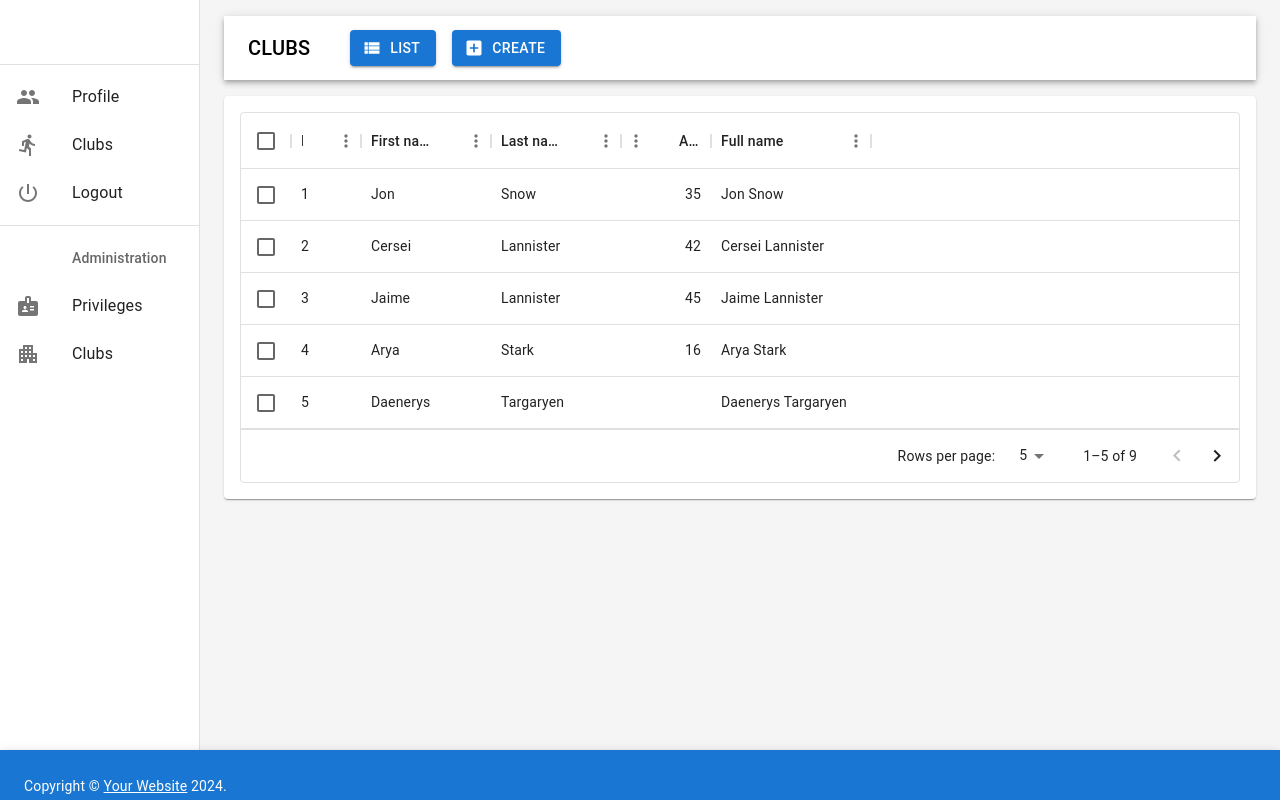
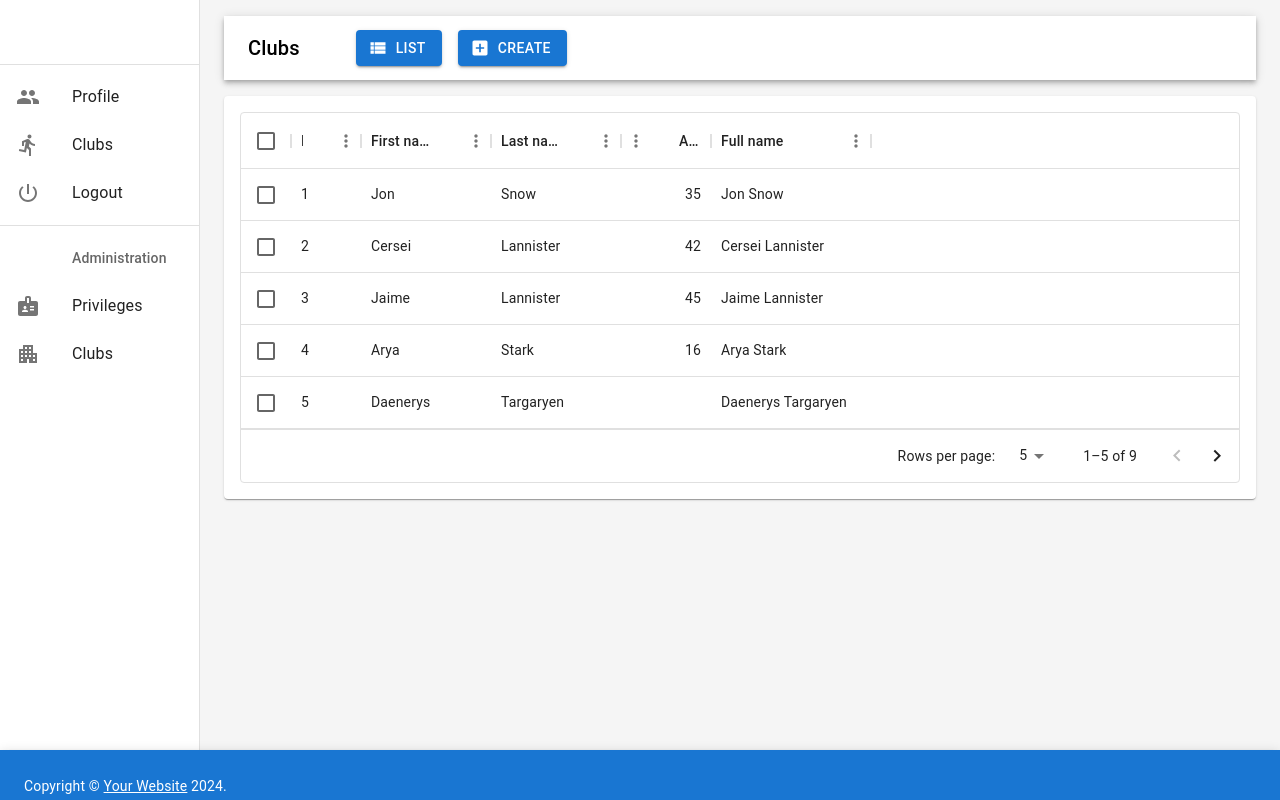
Before and after one commit to andrewvanderbyl/gt_aws, a React (Create React App) app: page /clubs in a window 1280 px wide. Built offline with nearby package versions, Linux system fonts and the light colour scheme.

Commit message:
Created template for content layout

```diff
--- a/src/pages/basic/Clubs.jsx
+++ b/src/pages/basic/Clubs.jsx
@@ -1,76 +1,17 @@
 import AddBoxIcon from '@mui/icons-material/AddBox';
 import ViewListIcon from '@mui/icons-material/ViewList';
-import { AppBar, Box, Button, Container, Grid, Paper, Toolbar, Typography } from "@mui/material";
-import { DataGrid } from '@mui/x-data-grid';
-
-const columns = [
-  { field: 'id', headerName: 'ID', width: 70 },
-  { field: 'firstName', headerName: 'First name', width: 130 },
-  { field: 'lastName', headerName: 'Last name', width: 130 },
-  {
-    field: 'age',
-    headerName: 'Age',
-    type: 'number',
-    width: 90,
-  },
-  {
-    field: 'fullName',
-    headerName: 'Full name',
-    description: 'This column has a value getter and is not sortable.',
-    sortable: false,
-    width: 160,
-    valueGetter: (params) =>
-      `${params.row.firstName || ''} ${params.row.lastName || ''}`,
-  },
-];
-
-const rows = [
-  { id: 1, lastName: 'Snow', firstName: 'Jon', age: 35 },
-  { id: 2, lastName: 'Lannister', firstName: 'Cersei', age: 42 },
-  { id: 3, lastName: 'Lannister', firstName: 'Jaime', age: 45 },
-  { id: 4, lastName: 'Stark', firstName: 'Arya', age: 16 },
-  { id: 5, lastName: 'Targaryen', firstName: 'Daenerys', age: null },
-  { id: 6, lastName: 'Melisandre', firstName: null, age: 150 },
-  { id: 7, lastName: 'Clifford', firstName: 'Ferrara', age: 44 },
-  { id: 8, lastName: 'Frances', firstName: 'Rossini', age: 36 },
-  { id: 9, lastName: 'Roxie', firstName: 'Harvey', age: 65 },
-];
+import ClubList from '../clubs/ClubList';
+import ContentPanel from '../layout/ContentPanel';
 
 export default function Clubs() {
     return (
-        <Container maxWidth="xl" sx={{ mt: 2, mb: 2 }}>
-
-          <AppBar position="static">
-            <Toolbar sx={{ backgroundColor: 'white'}}>
-              <Typography variant="h6" sx={{ color: 'black'}}>CLUBS</Typography>
-              <Box sx={{ flexGrow: 1, display: { marginLeft: 40, xs: 'none', md: 'flex' } }}>
-                <Button variant="contained" startIcon={<ViewListIcon />}>List</Button>
-                <Button variant="contained" startIcon={<AddBoxIcon />} sx={{marginLeft: 2}} >Create</Button>
-              </Box>
-            </Toolbar>
-          </AppBar>
-
-          <Grid container spacing={3}>
-
-          {/* <Grid item xs={12}>
-            <Paper sx={{ p: 2, display: 'flex', flexDirection: 'column' }}>
-            </Paper>
-          </Grid> */}
-          <Grid item xs={12} sx={{mt: 2}}>
-            <Paper sx={{ p: 2, display: 'flex', flexDirection: 'column' }}>
-            <DataGrid
-          rows={rows}
-          columns={columns}
-          initialState={{
-            pagination: {
-              paginationModel: { page: 0, pageSize: 5 },
-            },
-          }}
-          pageSizeOptions={[5, 10]}
-          checkboxSelection/>
-            </Paper>
-          </Grid>
-          </Grid>
-        </Container>
+        <ContentPanel
+          entityHeaderText="Clubs"
+          entityButtonPanel={[
+              {text: "List", icon:<ViewListIcon/>},
+              {text:"Create", icon:<AddBoxIcon/>}
+            ]}
+          entityComponent={<ClubList/>}
+        />
     );
 }
--- /dev/null
+++ b/src/pages/clubs/ClubList.jsx
@@ -0,0 +1,55 @@
+import { Grid, Paper } from "@mui/material";
+import { DataGrid } from "@mui/x-data-grid";
+
+const columns = [
+    { field: 'id', headerName: 'ID', width: 70 },
+    { field: 'firstName', headerName: 'First name', width: 130 },
+    { field: 'lastName', headerName: 'Last name', width: 130 },
+    {
+      field: 'age',
+      headerName: 'Age',
+      type: 'number',
+      width: 90,
+    },
+    {
+      field: 'fullName',
+      headerName: 'Full name',
+      description: 'This column has a value getter and is not sortable.',
+      sortable: false,
+      width: 160,
+      valueGetter: (params) =>
+        `${params.row.firstName || ''} ${params.row.lastName || ''}`,
+    },
+  ];
+
+  const rows = [
+    { id: 1, lastName: 'Snow', firstName: 'Jon', age: 35 },
+    { id: 2, lastName: 'Lannister', firstName: 'Cersei', age: 42 },
+    { id: 3, lastName: 'Lannister', firstName: 'Jaime', age: 45 },
+    { id: 4, lastName: 'Stark', firstName: 'Arya', age: 16 },
+    { id: 5, lastName: 'Targaryen', firstName: 'Daenerys', age: null },
+    { id: 6, lastName: 'Melisandre', firstName: null, age: 150 },
+    { id: 7, lastName: 'Clifford', firstName: 'Ferrara', age: 44 },
+    { id: 8, lastName: 'Frances', firstName: 'Rossini', age: 36 },
+    { id: 9, lastName: 'Roxie', firstName: 'Harvey', age: 65 },
+  ];
+
+export default function ClubList() {
+
+    return (
+        <Grid item xs={12} sx={{mt: 2}}>
+            <Paper sx={{ p: 2, display: 'flex', flexDirection: 'column' }}>
+            <DataGrid
+                rows={rows}
+                columns={columns}
+                initialState={{
+                pagination: {
+                    paginationModel: { page: 0, pageSize: 5 },
+                },
+                }}
+                pageSizeOptions={[5, 10]}
+                checkboxSelection/>
+            </Paper>
+        </Grid>
+    );
+}
--- /dev/null
+++ b/src/pages/layout/ContentPanel.jsx
@@ -0,0 +1,27 @@
+import { AppBar, Box, Button, Container, Grid, Toolbar, Typography } from "@mui/material";
+
+
+export default function ContentPanel(props) {
+
+    const buttonItems = props.entityButtonPanel.map(buttonPanel => (
+        <Button key={buttonPanel.text} variant="contained" startIcon={buttonPanel.icon} sx={{marginLeft: 2}}>{buttonPanel.text}</Button>
+      ))
+
+    return (
+        <Container maxWidth="xl" sx={{ mt: 2, mb: 2 }}>
+
+        <AppBar position="static">
+          <Toolbar sx={{ backgroundColor: 'white'}}>
+            <Typography variant="h6" sx={{ color: 'black'}}>{props.entityHeaderText}</Typography>
+            <Box sx={{ flexGrow: 1, display: { marginLeft: 40, xs: 'none', md: 'flex' } }}>
+                {buttonItems}
+            </Box>
+          </Toolbar>
+        </AppBar>
+
+        <Grid container spacing={3}>
+            {props.entityComponent}
+        </Grid>
+      </Container>
+    );
+}
```
